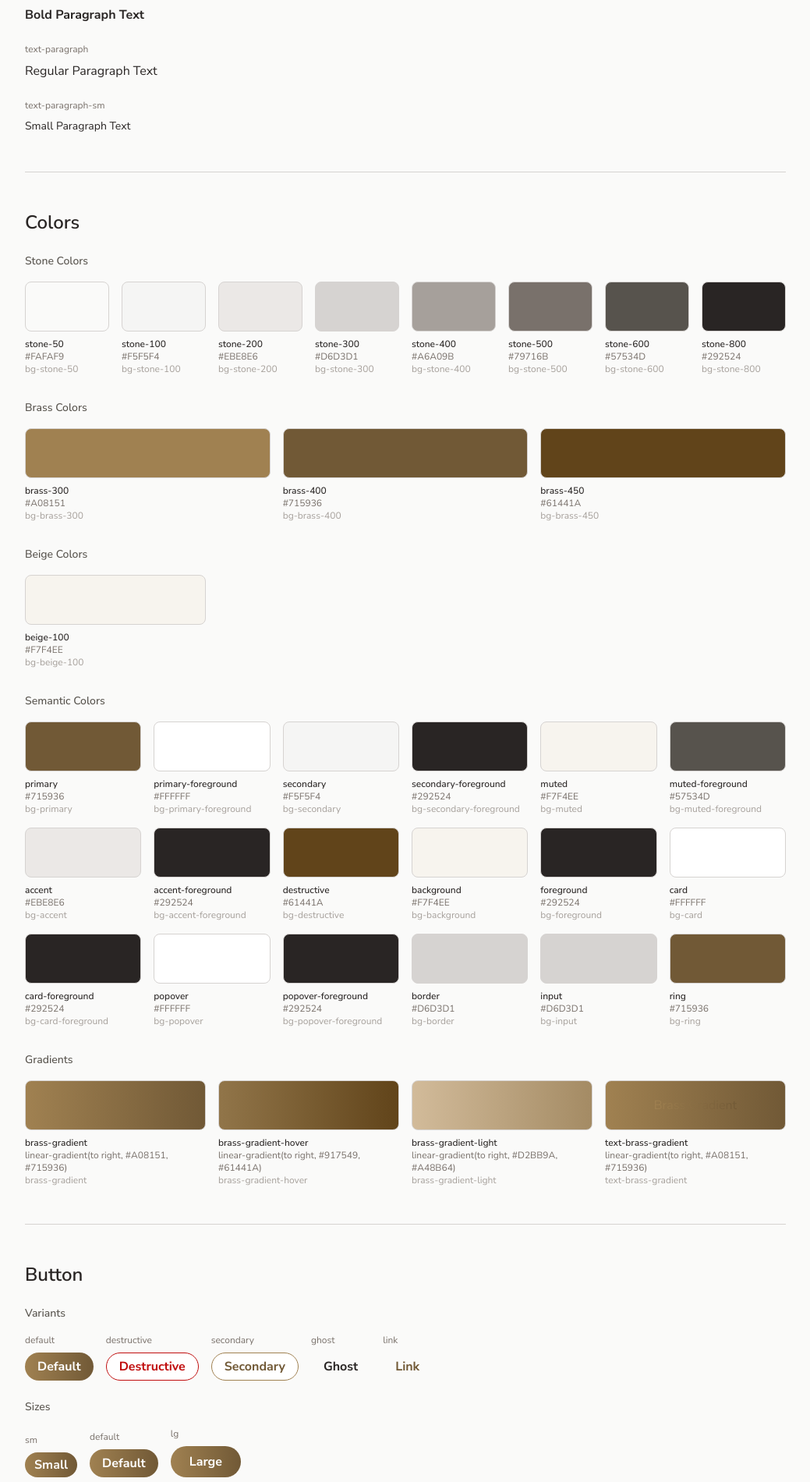
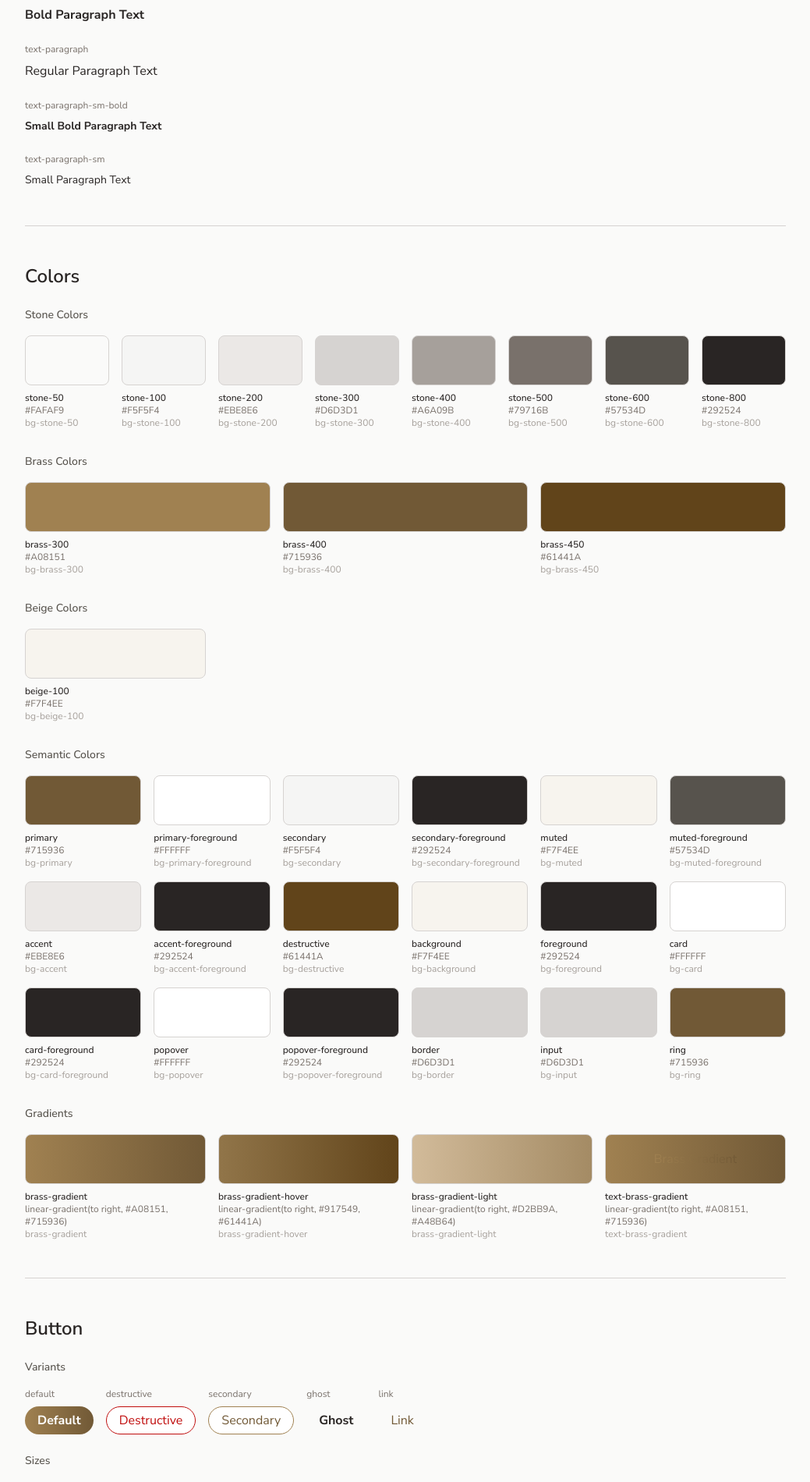
Before and after one commit to jefebrydon/game-ruler, a Next.js app: page /ui in a window 1280 px wide. Shown: the part 621-2521 px from the top of the page at 78% size, without its empty margins (120-1159 px from the left). Built offline with nearby package versions, Linux system fonts and the light colour scheme.

Commit message:
Add text-paragraph-sm-bold style and update small button variant

```diff
--- a/src/app/globals.css
+++ b/src/app/globals.css
@@ -263,6 +263,13 @@
     font-weight: 400;
   }
 
+  .text-paragraph-sm-bold {
+    font-family: var(--font-nunito-sans), sans-serif;
+    font-size: 14px;
+    line-height: 1.5;
+    font-weight: 700;
+  }
+
   /* Shadow utilities */
   .shadow-dark {
     box-shadow: 0 0 8px rgba(0, 0, 0, 0.8);
--- a/src/app/ui/page.tsx
+++ b/src/app/ui/page.tsx
@@ -90,6 +90,9 @@
         </ExampleGroup>
         <ExampleGroup label="text-paragraph">
           <p className="text-paragraph">Regular Paragraph Text</p>
+        </ExampleGroup>
+        <ExampleGroup label="text-paragraph-sm-bold">
+          <p className="text-paragraph-sm-bold">Small Bold Paragraph Text</p>
         </ExampleGroup>
         <ExampleGroup label="text-paragraph-sm">
           <p className="text-paragraph-sm">Small Paragraph Text</p>
--- a/src/components/ui/button.tsx
+++ b/src/components/ui/button.tsx
@@ -5,11 +5,11 @@
 import { cn } from "@/lib/utils"
 
 const buttonVariants = cva(
-  "inline-flex items-center justify-center gap-2 whitespace-nowrap rounded-[99px] font-body text-base font-bold transition-all disabled:pointer-events-none disabled:opacity-60 [&_svg]:pointer-events-none [&_svg:not([class*='size-'])]:size-4 shrink-0 [&_svg]:shrink-0 outline-none focus-visible:border-ring focus-visible:ring-ring/50 focus-visible:ring-[3px] aria-invalid:ring-destructive/20 dark:aria-invalid:ring-destructive/40 aria-invalid:border-destructive",
+  "inline-flex items-center justify-center gap-2 whitespace-nowrap rounded-[99px] font-body text-paragraph-bold transition-all disabled:pointer-events-none disabled:opacity-60 [&_svg]:pointer-events-none [&_svg:not([class*='size-'])]:size-4 shrink-0 [&_svg]:shrink-0 outline-none focus-visible:border-ring focus-visible:ring-ring/50 focus-visible:ring-[3px] aria-invalid:ring-destructive/20 dark:aria-invalid:ring-destructive/40 aria-invalid:border-destructive",
   {
     variants: {
       variant: {
-        default: "brass-gradient text-primary-foreground",
+        default: "brass-gradient !text-primary-foreground",
         destructive:
           "bg-white text-[#C00D0D] border border-[#C00D0D] hover:bg-white hover:text-[#9F0A0A] hover:border-[#9F0A0A] [&_svg]:fill-current focus-visible:ring-destructive/20 dark:focus-visible:ring-destructive/40",
         secondary:
@@ -20,7 +20,7 @@
       },
       size: {
         default: "h-9 px-4 py-2 has-[>svg]:px-3",
-        sm: "h-8 gap-1.5 px-3 has-[>svg]:px-2.5",
+        sm: "h-8 gap-1.5 px-3 has-[>svg]:px-2.5 text-paragraph-sm-bold",
         lg: "h-10 px-6 has-[>svg]:px-4",
         icon: "size-9",
         "icon-sm": "size-8",
```
